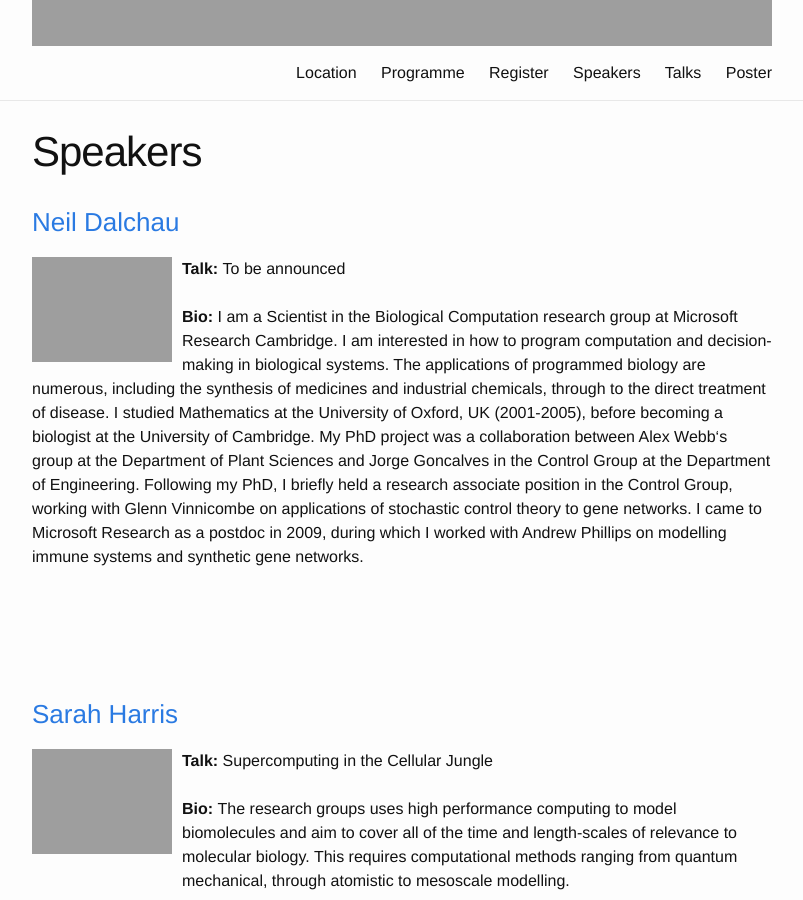
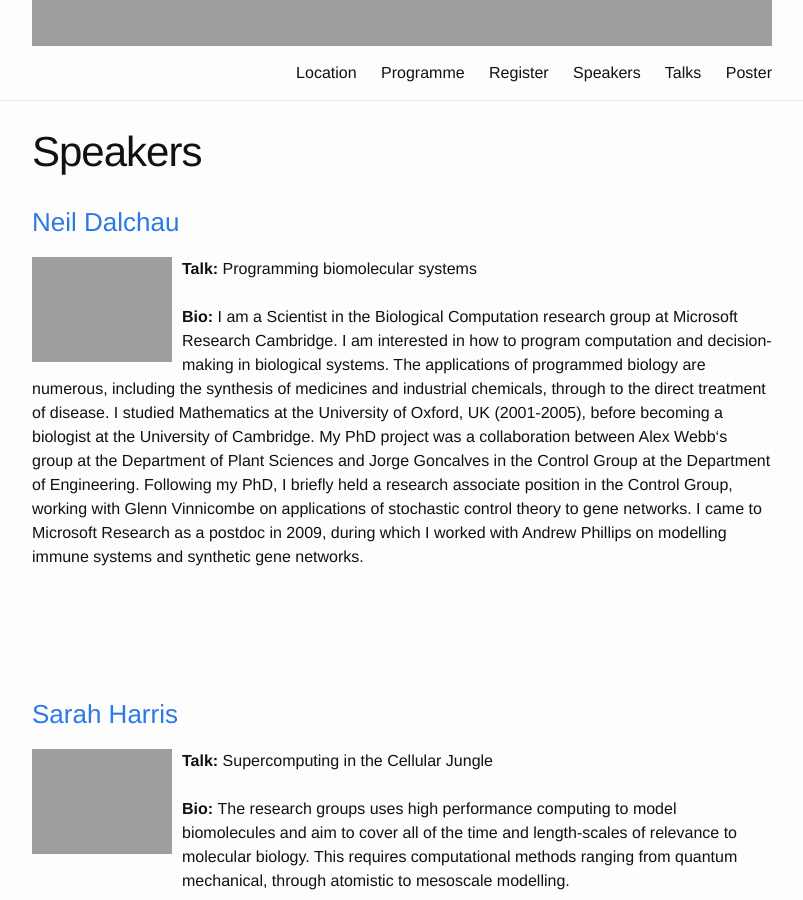
Before and after one commit to qsbworkshop/qsb2019, a Jekyll site: the page built from docs/speakers.md, in a window 1280 px wide and 900 px high, scrolled down 568 px. Shown: the whole window, without its empty margins (238-1041 px from the left). Built offline with Jekyll 4.4.1, drawn with Linux system fonts in a browser that asks for light colours.

Commit message:
Update Neil

```diff
--- a/docs/speakers.md
+++ b/docs/speakers.md
@@ -5,7 +5,7 @@ permalink: /speakers/
 ---
 <h3><a href="https://www.microsoft.com/en-us/research/people/ndalchau/">Neil Dalchau</a></h3>
   <p>
-     <img src="http://qsbworkshop.github.io/qsb2018/images/dalchau.png" alt="Neil Dalchau" style="float:Left;width:140px;padding-right:10px;"><b>Talk: </b>To be announced<br><br><b>Bio: </b>I am a Scientist in the Biological Computation research group at Microsoft Research Cambridge. I am interested in how to program computation and decision-making in biological systems. The applications of programmed biology are numerous, including the synthesis of medicines and industrial chemicals, through to the direct treatment of disease. I studied Mathematics at the University of Oxford, UK (2001-2005), before becoming a biologist at the University of Cambridge. My PhD project was a collaboration between Alex Webb‘s group at the Department of Plant Sciences and Jorge Goncalves in the Control Group at the Department of Engineering. Following my PhD, I briefly held a research associate position in the Control Group, working with Glenn Vinnicombe on applications of stochastic control theory to gene networks. I came to Microsoft Research as a postdoc in 2009, during which I worked with Andrew Phillips on modelling immune systems and synthetic gene networks.
+     <img src="http://qsbworkshop.github.io/qsb2018/images/dalchau.png" alt="Neil Dalchau" style="float:Left;width:140px;padding-right:10px;"><b>Talk: </b>Programming biomolecular systems<br><br><b>Bio: </b>I am a Scientist in the Biological Computation research group at Microsoft Research Cambridge. I am interested in how to program computation and decision-making in biological systems. The applications of programmed biology are numerous, including the synthesis of medicines and industrial chemicals, through to the direct treatment of disease. I studied Mathematics at the University of Oxford, UK (2001-2005), before becoming a biologist at the University of Cambridge. My PhD project was a collaboration between Alex Webb‘s group at the Department of Plant Sciences and Jorge Goncalves in the Control Group at the Department of Engineering. Following my PhD, I briefly held a research associate position in the Control Group, working with Glenn Vinnicombe on applications of stochastic control theory to gene networks. I came to Microsoft Research as a postdoc in 2009, during which I worked with Andrew Phillips on modelling immune systems and synthetic gene networks.
   </p>
 <br>
 <br>
```
